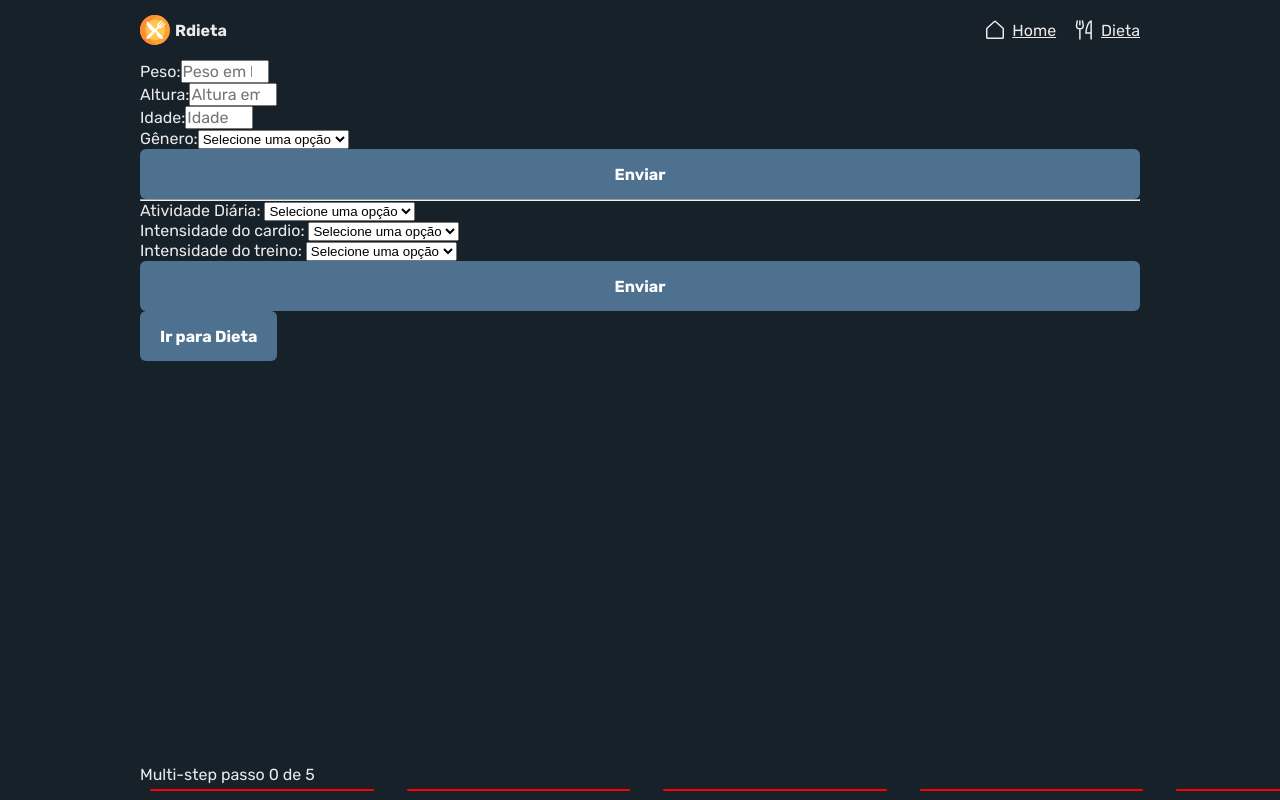
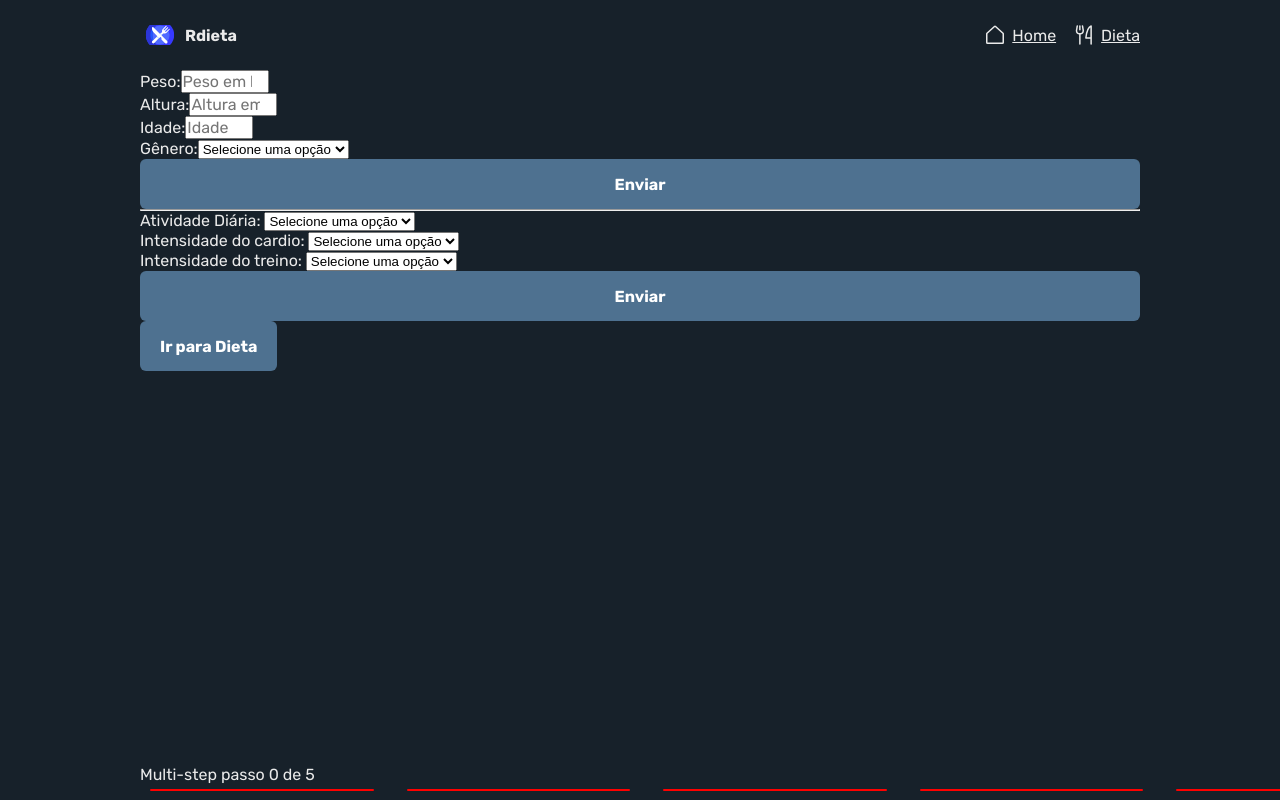
Before and after one commit to RenanArantes/rdieta, a Next.js app: page / in a window 1280 px wide. Built offline with nearby package versions, Linux system fonts and the light colour scheme.

Commit message:
logo update

```diff
--- a/components/Header/index.tsx
+++ b/components/Header/index.tsx
@@ -8,7 +8,7 @@ export function Header() {
   return (
     <HeaderContainer>
       <LogoContainer>
-        <Image src={logo.src} alt="Logo Rdeita" width={30} height={30} />
+        <Image src={logo.src} alt="Logo Rdeita" width={40} height={40} />
         <span>Rdieta</span>
       </LogoContainer>
 
```
Also changed, not shown: assets/rdieta_logo.svg, assets/rdieta_logo_old.svg (added).
